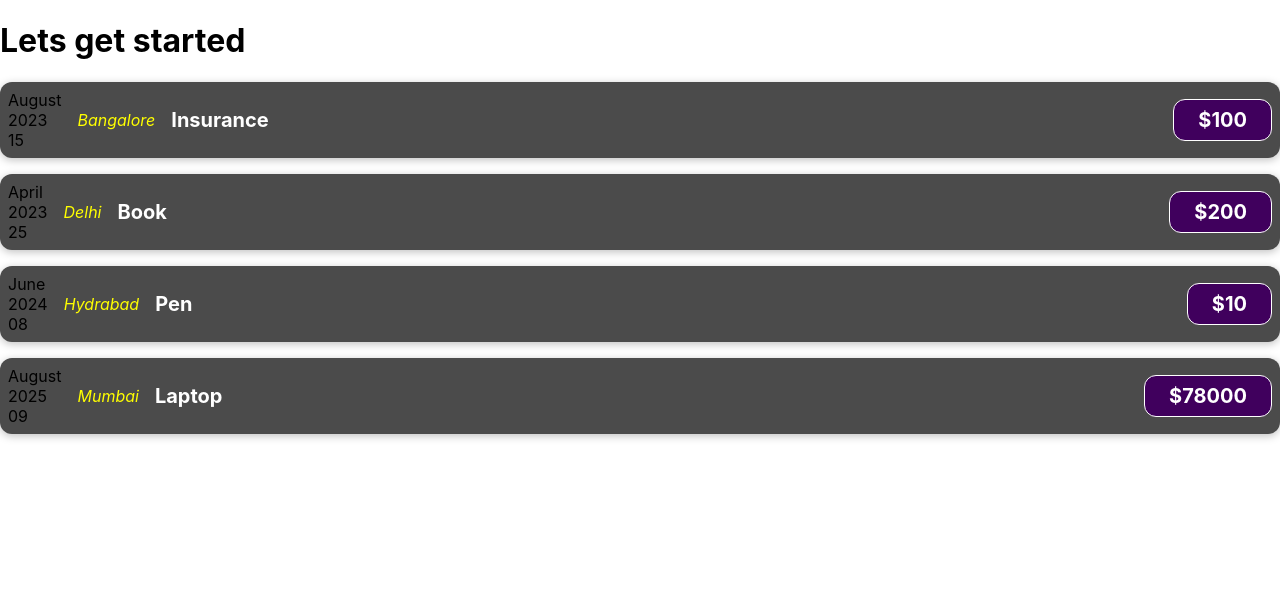
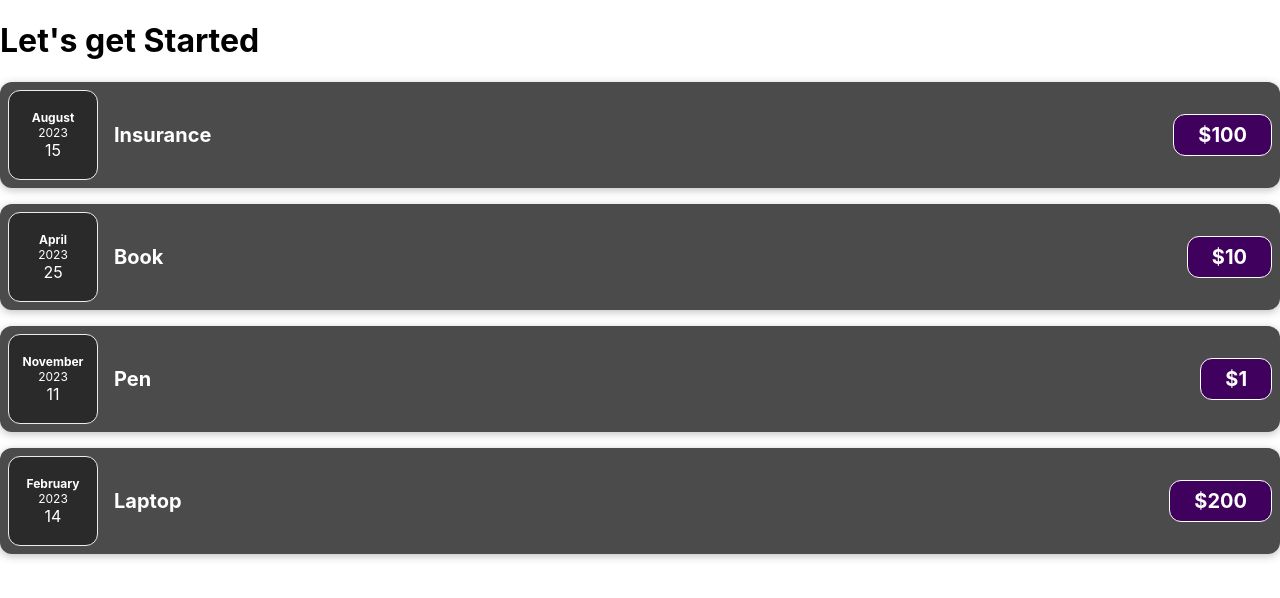
Before and after one commit to Red-Pillow/ReactJs-Sharpeners-, a React (Create React App) app: page / in a window 1280 px wide. Shown: the top 598 px of the page. Built offline with nearby package versions, Linux system fonts and the light colour scheme.

Commit message:
Splitting the Components

```diff
--- a/src/App.js
+++ b/src/App.js
@@ -1,26 +1,27 @@
+// Write your code at relevant places in the code below
+
 import ExpenseItem from "./components/ExpenseItem";
 
 function App() {
+  const expenses = [
+    { id: "1", date: new Date(2023, 7, 15), title: "Insurance", price: 100 },
+    { id: "2", date: new Date(2023, 3, 25), title: "Book", price: 10 },
+    { id: "3", date: new Date(2023, 10, 11), title: "Pen", price: 1 },
+    { id: "4", date: new Date(2023, 1, 14), title: "Laptop", price: 200 },
+  ];
 
-  const expenses = [
-    {id:"1",date: new Date(2023,7,15), location: "Bangalore",title: "Insurance", price: 100},
-    {id:"2",date: new Date(2023,3,25), location: "Delhi",title: "Book", price: 200},
-    {id:"3",date: new Date(2024,5,8), location:"Hydrabad",title:"Pen", price: 10},
-    {id:"4",date: new Date(2025,7,9), location:"Mumbai",title: "Laptop",price:78000}
-  ]
   return (
-    <div >
-      <h1>Lets get started</h1>
-      {expenses.map((expense)=>{
+    <div>
+      <h1>Let's get Started</h1>
+      {expenses.map((expense, index) => {
         return (
           <ExpenseItem
-          key={expense.id}
-          date = {expense.date}
-          location = {expense.location}
-          title = {expense.title}
-          price = {expense.price}
-          />
-        )
+            key={expense.id}
+            date={expense.date}
+            title={expense.title}
+            price={expense.price}
+          ></ExpenseItem>
+        );
       })}
     </div>
   );
--- /dev/null
+++ b/src/components/ExpenseDate.css
@@ -0,0 +1,26 @@
+.expense-date {
+    display: flex;
+    flex-direction: column;
+    width: 5.5rem;
+    height: 5.5rem;
+    border: 1px solid #ececec;
+    background-color: #2a2a2a;
+    color: white;
+    border-radius: 12px;
+    align-items: center;
+    justify-content: center;
+  }
+
+  .expense-date__month {
+    font-size: 0.75rem;
+    font-weight: bold;
+  }
+
+  .expense-date__year {
+    font-size: 0.75rem;
+  }
+
+  .expense-date__day {
+    font-size: 1.5rem;
+    font-weight: bold;
+  }
--- /dev/null
+++ b/src/components/ExpenseDate.js
@@ -0,0 +1,32 @@
+// Write your code here
+
+import './ExpenseDate.css'
+const months = [
+  "January",
+  "February",
+  "March",
+  "April",
+  "May",
+  "June",
+  "July",
+  "August",
+  "September",
+  "October",
+  "November",
+  "December",
+];
+
+function ExpenseDate(props) {
+
+  const month = months[props.calendarDate.getMonth()];
+  const year = props.calendarDate.getFullYear();
+  const date = props.calendarDate.getDate();
+
+  return (<div className="expense-date">
+    <div className="expense-date__month">{month}</div>
+    <div className="expense-date__year">{year}</div>
+    <div className="expense-date__date">{date}</div>
+  </div>)
+}
+
+export default ExpenseDate
--- a/src/components/ExpenseItem.js
+++ b/src/components/ExpenseItem.js
@@ -1,47 +1,20 @@
-// Write your code here
+// Write your code at relevant places in the code below
 
-import './ExpenseItem.css';
+import "./ExpenseItem.css";
+import ExpenseDate from "./ExpenseDate";
 
-const months = [
-  "January",
-  "February",
-  "March",
-  "April",
-  "May",
-  "June",
-  "July",
-  "August",
-  "September",
-  "October",
-  "November",
-  "December"]
+
 function ExpenseItem(props) {
 
-  const expenseTitle = props.title
-  const expenseAmount = props.price
-  const expenseLocation = props.location
-
-  const month = months[props.date.getMonth()]
-
-
-  const year = props.date.getFullYear()
-  const date = props.date.getDate().toString().padStart(2, '0');
   return (
     <div className="expense-item">
-     <div>
-        <div>{month}</div>
-        <div>{year}</div>
-        <div>{date}</div>
-     </div>
-      <div className="expense-item__location">{expenseLocation}</div>
+      <ExpenseDate calendarDate ={props.date} />
       <div className="expense-item__description">
-        <h2>{expenseTitle}</h2>
-        <div className="expense-item__price">${expenseAmount}</div>
+        <h2>{props.title}</h2>
+        <div className="expense-item__price">${props.price}</div>
       </div>
     </div>
   );
 }
 
-
-
-export default ExpenseItem
+export default ExpenseItem;
```
Also changed, not shown: src/components/Expenses.css (added, +9 -0 lines), src/components/Expenses.js (added, +18 -0 lines), src/components/ExpenseItem.css (indentation only).
